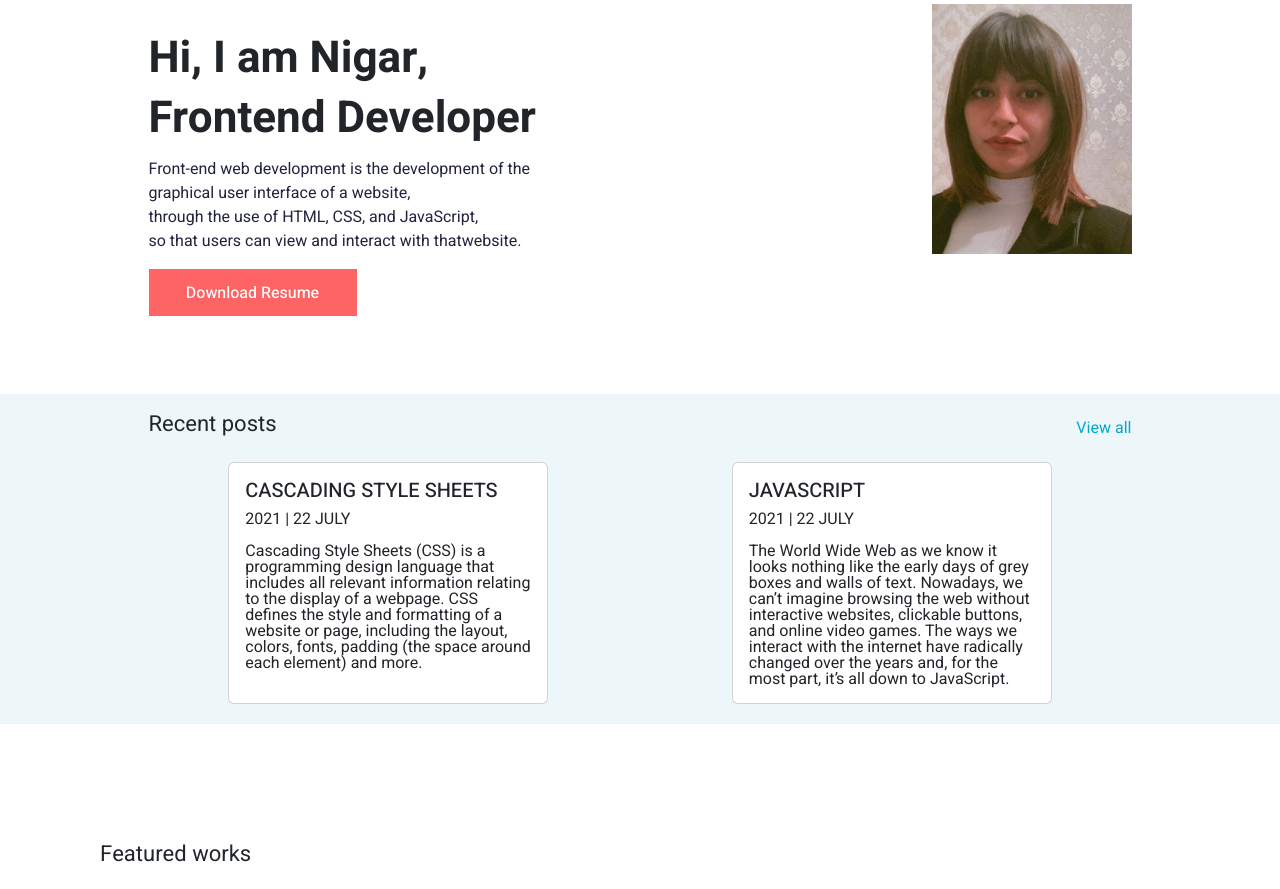
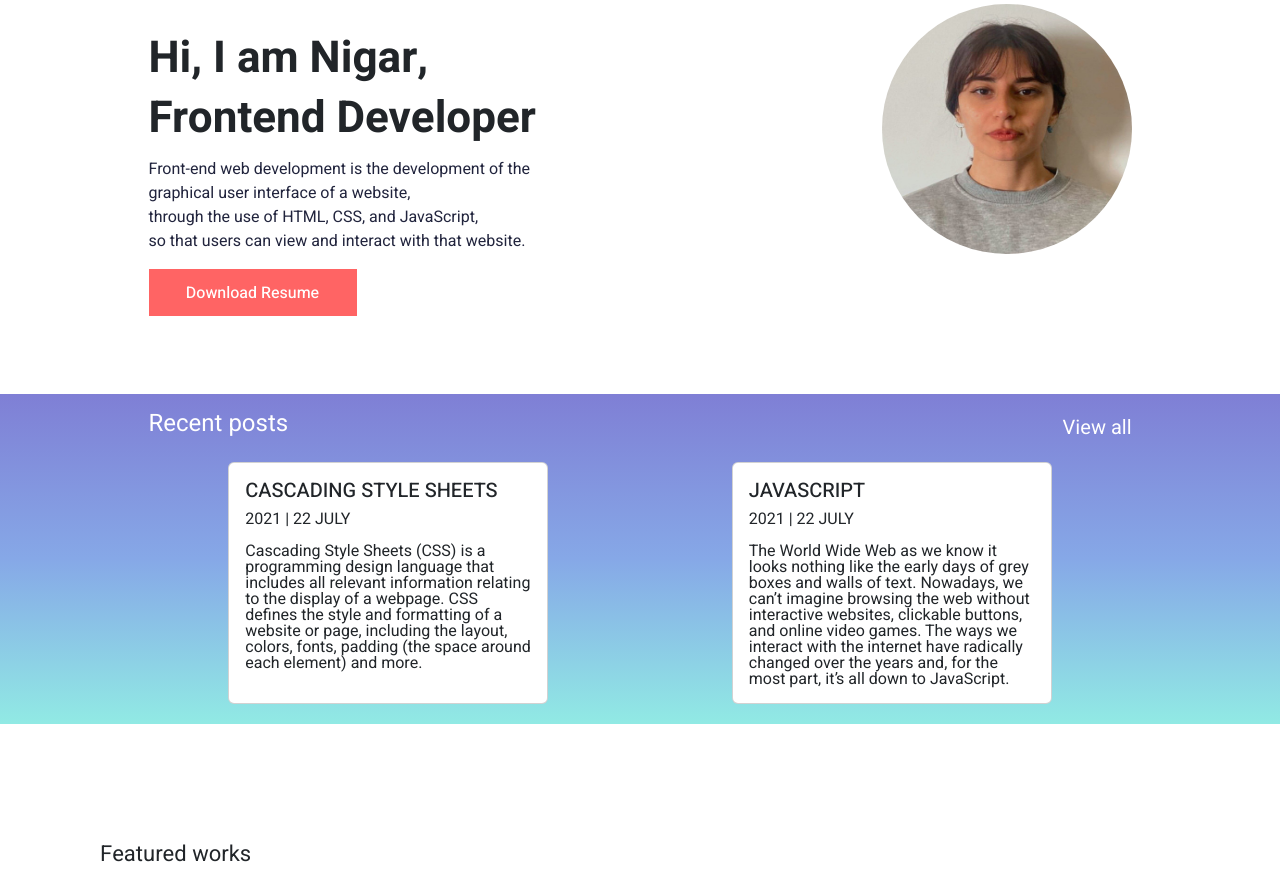
Before and after one commit to NigarNazar/document.portfile, a plain HTML site: page index.html in a window 1280 px wide. Shown: the part 266-1155 px from the top of the page. Drawn offline with nearby package versions, Linux system fonts and the light colour scheme.

Commit message:
index and css update

```diff
--- a/card.json
+++ b/card.json
@@ -3,7 +3,7 @@
 { "barcode":"CASCADING STYLE SHEETS",
   "cropBody": "2021   |  22 JULY",
   "cropTitle":"Cascading Style Sheets (CSS) is a programming design language that includes all relevant information relating to the display of a webpage. CSS defines the style and formatting of a website or page, including the layout, colors, fonts, padding (the space around each element) and more. ",
-  "photo":"local_url()"
+  "photo":"https://res.cloudinary.com/dmpxuyhmj/image/upload/v1674396298/cld-sample-4.jpg"
 
 },
 
@@ -13,8 +13,9 @@
 {
   "barcode":"JAVASCRIPT",
   "cropBody": "2021   |  22 JULY ",
-  "cropTitle":"The World Wide Web as we know it looks nothing like the early days of grey boxes and walls of text. Nowadays, we can’t imagine browsing the web without interactive websites, clickable buttons, and online video games. The ways we interact with the internet have radically changed over the years and, for the most part, it’s all down to JavaScript."
+  "cropTitle":"The World Wide Web as we know it looks nothing like the early days of grey boxes and walls of text. Nowadays, we can’t imagine browsing the web without interactive websites, clickable buttons, and online video games. The ways we interact with the internet have radically changed over the years and, for the most part, it’s all down to JavaScript.",
 
+"photo":"https://res.cloudinary.com/dmpxuyhmj/image/upload/v1674396298/cld-sample-4.jpg"
 }
 
 ]
--- a/index.html
+++ b/index.html
@@ -10,7 +10,7 @@
         crossorigin="anonymous" referrerpolicy="no-referrer" />
     <link href="https://cdn.jsdelivr.net/npm/bootstrap@5.3.0-alpha1/dist/css/bootstrap.min.css" rel="stylesheet"
         integrity="sha384-GLhlTQ8iRABdZLl6O3oVMWSktQOp6b7In1Zl3/Jr59b6EGGoI1aFkw7cmDA6j6gD" crossorigin="anonymous">
-
+        <link href="https://unpkg.com/aos@2.3.1/dist/aos.css" rel="stylesheet">
     <link rel="stylesheet" href="./style.css">
 
     <title>Nigar Cv</title>
@@ -42,12 +42,12 @@
             <h1>Hi, I am Nigar,<br>
                 Frontend Developer</h1>
             <p>Front-end web development is the development of the <br> graphical user interface of a website, <br>
-                through the use of HTML, CSS, and JavaScript, <br> so that users can view and interact with thatwebsite.
+                through the use of HTML, CSS, and JavaScript, <br> so that users can view and interact with that website.
             </p>
             <button><a href="./myCv.pdf">Download Resume</a></button>
         </div>
         <div class="right-side">
-            <img src="./images/niggar.jpg" alt="">
+            <img src="./images/nigarr.jpg" alt="">
         </div>
     </section>
     <div class="section-post">
@@ -56,7 +56,9 @@
             <a class="view" href="#">View all</a>
         </div>
 
-            <div class="row">
+            <div class="row " data-aos="fade-down"
+            data-aos-easing="linear"
+            data-aos-duration="2000">
 
             </div>
 
@@ -139,7 +141,7 @@
 
 
 
-
+    <script src="https://unpkg.com/aos@2.3.1/dist/aos.js"></script>
     <script src="./java.js"></script>
 
 </body>
--- a/java.js
+++ b/java.js
@@ -1,7 +1,8 @@
 
 
-const experienceSection = document.querySelector('.row')
 
+// const experienceSection = document.querySelector('.row')
+const experienceSection = document.getElementsByClassName('row')[0]
 
 window.onload = cards
 
@@ -15,10 +16,10 @@ try{
 
    const adventure = await unvanType.json()
 
-
+console.table(adventure)
    for(let i=0; i<adventure.length; i++){
       experienceSection.innerHTML += `
-      <div class="col-12 col-sm-6 circle ">
+      <div class="col-12 col-md-6 circle ">
       <div class="card casual "  style="width:20rem;" >
               <div class="card-body">
              <h5 class="card-title">${adventure[i].barcode}</h5>
@@ -55,7 +56,7 @@ faBars.addEventListener('click' , function(){
 
 })
 
-
+AOS.init();
 // const viewAll = document.querySelector('.view')
 // const circle = document.querySelector('.circle')
 
--- a/style.css
+++ b/style.css
@@ -140,13 +140,13 @@ color: rgba(255, 255, 255, 1);
     flex: 0.4 ;
 }
 .right-side > img{
-    width: 200px;
+    width: 250px;
     height: 250px;
-    /* border-radius:10%; */
+    border-radius:50%;
 }
 .section-post{
     margin-top: 78px;
-    background: rgba(237, 247, 250, 1);
+    background:linear-gradient(#7F7FD5,#86A8E7,#91EAE4);
     flex-wrap: wrap;
     padding-right: 148.5px ;
     padding-left: 148.5px ;
@@ -158,16 +158,17 @@ color: rgba(255, 255, 255, 1);
     align-items: center ;
 }
 .post-view h1{
-    font-size: 22px;
+    font-size: 24px;
     font-weight: 400;
     line-height: 60px;
+    color: #fff;
 }
 .post-view a{
     text-decoration: none;
-    font-size:16px ;
+    font-size:20px ;
     font-weight: 400;
     line-height: 24px;
-    color: rgba(0, 168, 204, 1);
+    color:#fff;
 }
 .card-post{
     display: flex;
--- a/work.css
+++ b/work.css
@@ -125,7 +125,7 @@ font-weight:500 ;
     display: flex;
     flex-direction: column;
     flex: 1;
-
+padding-bottom: 10px;
 }
 .right-card h1{
     font-size: 30px;
```
Also changed, not shown: blog.html (+4 -4 lines), images/nigarr.jpg (added).
